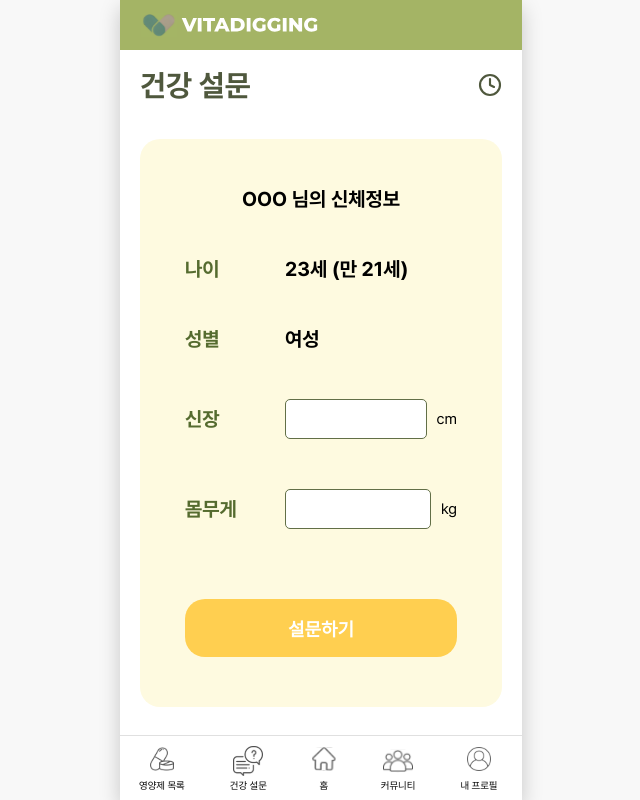
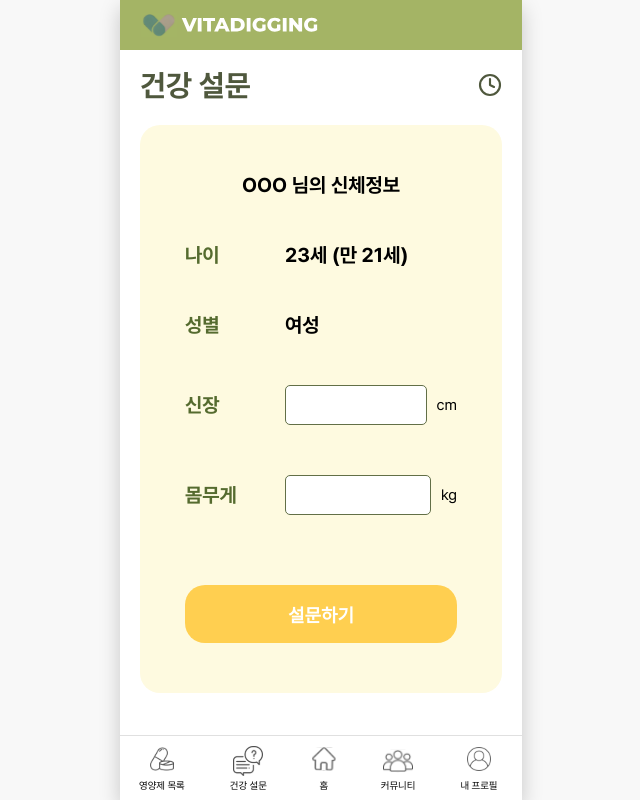
Before and after one commit to DS-VitaDigging/front-end, a React (Create React App) app in the folder vita-digging/: page /survey in a window 1280 px wide. Shown: the whole page, without its empty margins (319-959 px from the left). Built offline with nearby package versions, Linux system fonts and the light colour scheme; no server answers; the HTML template or start-up script is replaced by a standard one.

Commit message:
style: margin 추가

```diff
--- a/vita-digging/src/pages/Home/Home.style.js
+++ b/vita-digging/src/pages/Home/Home.style.js
@@ -3,6 +3,7 @@ import { css } from '@emotion/react';
 export const wrapper = css`
     padding: 2rem;
     margin-top: 5rem;
+    margin-bottom: 5rem;
 `;
 
 export const title = css`
--- a/vita-digging/src/pages/Survey/Survey.style.js
+++ b/vita-digging/src/pages/Survey/Survey.style.js
@@ -3,6 +3,7 @@ import { css } from '@emotion/react';
 export const wrapper = css`
   padding: 2rem;
   margin-top: 5rem;
+  margin-bottom: 7rem;
 `;
 
 export const header = css`
@@ -23,7 +24,7 @@ export const card = css`
   background-color: #fefae0;
   border-radius: 2rem;
   padding: 5rem 4.5rem;
-  margin-top: 3.9rem;
+  margin-top: 2.5rem;
   display: flex;
   flex-direction: column;
 `;
```
